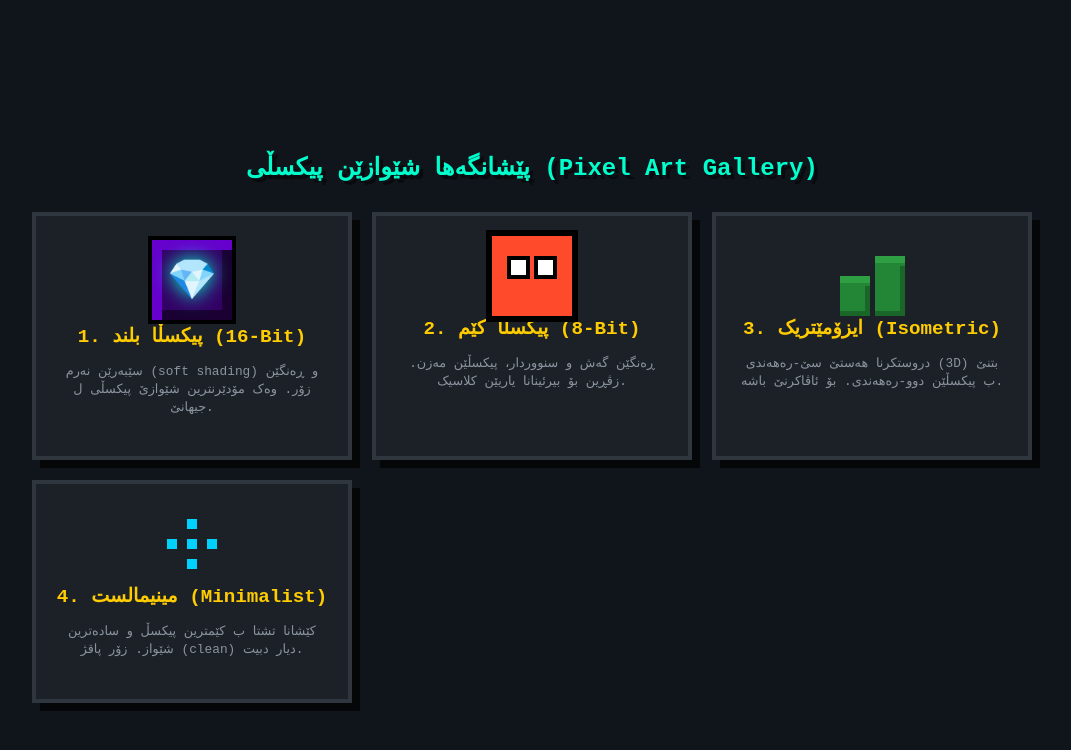
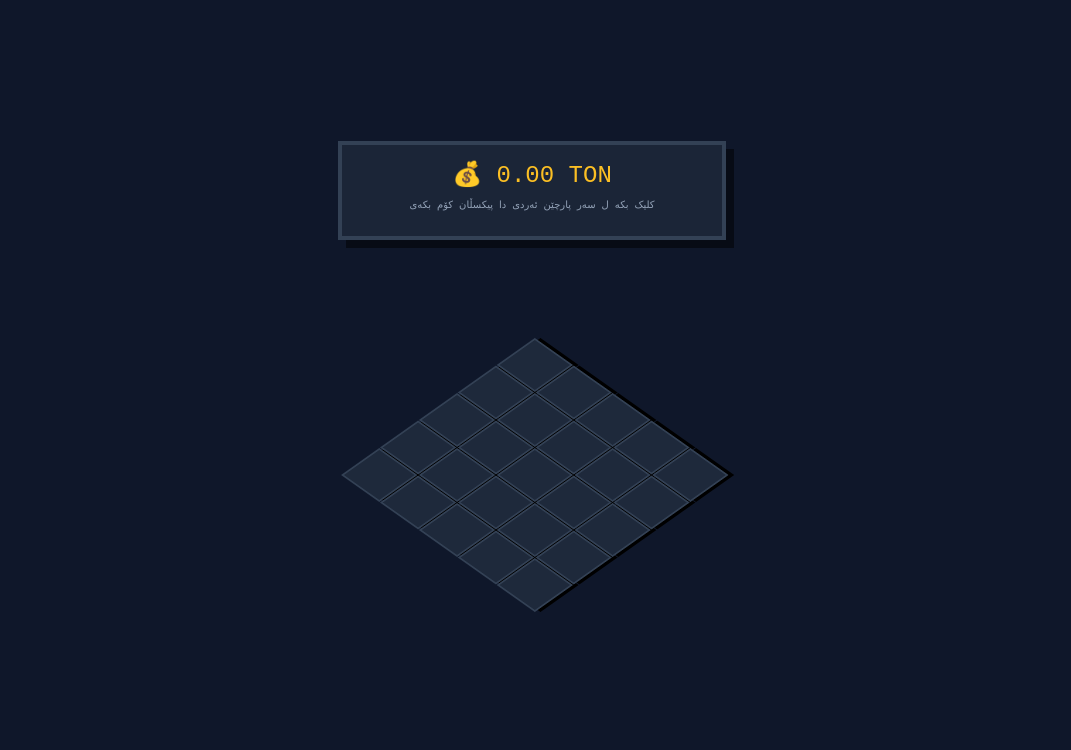
Before and after one commit to mustafagermavi/Plinko-, a plain HTML site: page index.html in a window 1280 px wide. Shown: the whole page, without its empty margins (108-1179 px from the left). Drawn offline with Linux system fonts and the light colour scheme.

Commit message:
Update index.html

```diff
--- a/index.html
+++ b/index.html
@@ -3,200 +3,128 @@
 <head>
     <meta charset="UTF-8">
     <meta name="viewport" content="width=device-width, initial-scale=1.0">
-    <title>پێشانگەها شێوازێن پیکسڵی - Pixel Art Styles Gallery</title>
+    <title>Pixel Miner - TON Edition</title>
     <style>
-        /* --- 1. تنظیمات گشتی (سەرەکی) --- */
+        :root {
+            --pixel-size: 4px;
+            --main-bg: #0f172a;
+            --ton-blue: #0088cc;
+            --pixel-green: #22c55e;
+        }
+
         body {
-            background-color: #10141b; /* ڕەنگێ تاریکێ تێلگرام */
+            background-color: var(--main-bg);
             color: white;
-            font-family: 'Courier New', Courier, monospace; /* فۆنتەکێ کلاسیک */
+            font-family: 'Courier New', Courier, monospace;
             display: flex;
             flex-direction: column;
             align-items: center;
             justify-content: center;
-            min-height: 100vh;
+            height: 100vh;
             margin: 0;
-            padding: 20px;
-            /* گرنگترین بەش: پاراستنا تێژییا پیکسڵان */
             image-rendering: pixelated;
         }
 
-        h1 {
-            text-align: center;
-            font-size: 1.5rem;
-            color: #00ffcc; /* ڕەنگێ نیۆن بۆ مۆدێرنکرنێ */
-            text-shadow: 4px 4px 0px rgba(0,0,0,0.5);
-            margin-bottom: 30px;
+        /* 1. کێلگەیا یاریێ ب شێوازێ Isometric */
+        .game-grid {
+            display: grid;
+            grid-template-columns: repeat(5, 50px);
+            grid-template-rows: repeat(5, 50px);
+            gap: 5px;
+            transform: rotateX(45deg) rotateZ(-45deg); /* شێوازێ ایزۆمێتریک */
+            margin-bottom: 50px;
         }
 
-        /* --- 2. چوارچۆڤێ گشتی یێ پێشانگەهێ --- */
-        .gallery-container {
-            display: grid;
-            grid-template-columns: repeat(auto-fit, minmax(280px, 1fr));
-            gap: 20px;
-            width: 100%;
-            max-width: 1000px;
+        .tile {
+            width: 50px;
+            height: 50px;
+            background-color: #1e293b;
+            border: 2px solid #334155;
+            cursor: pointer;
+            transition: all 0.1s;
+            box-shadow: 4px 4px 0px #000;
         }
 
-        /* --- 3. ستایلێ کارتێن جودا --- */
-        .pixel-card {
-            background: #1c2128;
-            border: 4px solid #30363d;
-            border-radius: 0px; /* گۆشەیێن تیژ */
-            padding: 20px;
-            text-align: center;
-            /* سێبەرا پیکسڵی یا ستوور */
-            box-shadow: 8px 8px 0px rgba(0,0,0,0.7);
-            transition: transform 0.2s;
+        .tile:active {
+            transform: translate(2px, 2px);
+            box-shadow: 1px 1px 0px #000;
+            background-color: var(--pixel-green);
         }
 
-        .pixel-card:hover {
-            transform: translate(-4px, -4px);
-            box-shadow: 12px 12px 0px rgba(0,0,0,0.7);
+        /* 2. کارەکتەرێ مینیمالست */
+        .player {
+            width: 20px;
+            height: 30px;
+            background-color: #f43f5e;
+            position: absolute;
+            top: -20px;
+            left: 50%;
+            transform: translateX(-50%);
+            border: 2px solid black;
         }
 
-        .card-title {
-            font-size: 1.2rem;
-            font-weight: bold;
-            margin-bottom: 15px;
-            color: #ffcc00; /* ڕەنگێ زەرد بۆ سەرنجڕاکێشانێ */
+        /* 3. پانێلا زانیاریان (Modern UI) */
+        .info-panel {
+            width: 80%;
+            max-width: 350px;
+            background: rgba(30, 41, 59, 0.8);
+            border: 4px solid #334155;
+            padding: 15px;
+            text-align: center;
+            box-shadow: 8px 8px 0px rgba(0,0,0,0.5);
         }
 
-        .card-desc {
-            font-size: 0.8rem;
-            color: #8b949e;
-            margin-bottom: 20px;
-            line-height: 1.4;
+        .score-box {
+            font-size: 1.5rem;
+            color: #fbbf24;
+            margin-bottom: 10px;
         }
 
-        /* --- 4. کێشانا شێوازان ب CSS (بێی وێنە) --- */
-
-        /* A. ستایلێ پیکسڵا بلند (High-Bit / 16-Bit) - کێشانا لۆگۆیەکێ گەش */
-        .high-bit-example {
-            width: 80px; height: 80px;
-            margin: 0 auto;
-            background-color: #330066;
-            border: 4px solid black;
-            position: relative;
-            /* دروستکرنا سێبەرێن نەرم (soft shading) بتنێ ب CSS */
-            box-shadow:
-                inset 10px 10px 0px #6600cc,
-                inset -10px -10px 0px #1a0033;
+        .btn-ton {
+            background: var(--ton-blue);
+            border: 4px solid #005f8d;
+            padding: 10px 20px;
+            color: white;
+            font-weight: bold;
+            cursor: pointer;
+            width: 100%;
+            text-transform: uppercase;
         }
-
-        .high-bit-example::after {
-            content: "💎"; /* ئایبۆنێ گرانبەها */
-            font-size: 40px;
-            position: absolute;
-            top: 50%; left: 50%;
-            transform: translate(-50%, -50%);
-            /* هەستێ درەوشانەوە (glow) */
-            filter: drop-shadow(0 0 10px #00ffcc);
-        }
-
-        /* B. ستایلێ پیکسڵا کێم (8-Bit / Retro) - کێشانا کارەکتەرەکێ سادە */
-        .low-bit-example {
-            width: 80px; height: 80px;
-            margin: 0 auto;
-            background-color: #ff4b2b; /* ڕەنگێ گەشێ کلاسیک */
-            outline: 6px solid black;
-            position: relative;
-        }
-
-        /* چاڤێن پیکسڵی (بتنێ دوو پیکسڵ) */
-        .low-bit-example::before, .low-bit-example::after {
-            content: "";
-            position: absolute;
-            width: 15px; height: 15px;
-            background: white;
-            border: 4px solid black;
-        }
-
-        .low-bit-example::before { top: 20px; left: 15px; }
-        .low-bit-example::after { top: 20px; right: 15px; }
-
-        /* C. ستایلێ ایزۆمێتریک (Isometric / 3D) - کێشانا دوو شەشپاڵۆوان */
-        .isometric-example {
-            width: 80px; height: 80px;
-            margin: 0 auto;
-            display: flex; gap: 5px;
-            justify-content: center; align-items: flex-end;
-        }
-
-        /* شەشپاڵۆیا ایزۆمێتریک ب CSS */
-        .cube {
-            width: 30px; height: 30px;
-            background: #238636; /* لایێ سەرەکی */
-            position: relative;
-            box-shadow: inset -5px -5px 0px #1a6629; /* لایێ تاریک */
-        }
-
-        .cube::before { /* لایێ سەری */
-            content: ""; position: absolute;
-            width: 100%; height: 10px;
-            background: #2ea043; /* لایێ ڕووناك */
-            top: -10px; left: 0;
-            box-shadow: inset 0 -3px 0px #238636;
-        }
-
-        /* D. ستایلێ مینیمالست (Minimalist / Pixel Perfect) - کێشانا ستارەیەکا سادە */
-        .minimalist-example {
-            width: 80px; height: 80px;
-            margin: 0 auto;
-            position: relative;
-        }
-
-        .star {
-            position: absolute;
-            width: 10px; height: 10px;
-            background: #00d2ff;
-            top: 50%; left: 50%;
-            transform: translate(-50%, -50%);
-            /* کێشانا ستارەیەکێ ب کێمترین پیکسڵ */
-            box-shadow:
-                0 -20px 0 #00d2ff,
-                0 20px 0 #00d2ff,
-                -20px 0 0 #00d2ff,
-                20px 0 0 #00d2ff;
-        }
-
     </style>
 </head>
 <body>
 
-    <h1>پێشانگەها شێوازێن پیکسڵی (Pixel Art Gallery)</h1>
+    <div class="info-panel">
+        <div class="score-box">💰 <span id="balance">0.00</span> TON</div>
+        <div style="font-size: 10px; color: #94a3b8; margin-bottom: 10px;">کلیک بکە ل سەر پارچێن ئەردی دا پیکسڵان کۆم بکەی</div>
+    </div>
 
-    <div class="gallery-container">
+    <div style="height: 100px;"></div>
 
-        <div class="pixel-card">
-            <div class="high-bit-example"></div>
-            <div class="card-title">1. پیکسڵا بلند (16-Bit)</div>
-            <div class="card-desc">سێبەرێن نەرم (soft shading) و ڕەنگێن زۆر. وەک مۆدێرنترین شێوازێ پیکسڵی ل جیهانێ.</div>
+    <div class="game-grid" id="grid">
         </div>
 
-        <div class="pixel-card">
-            <div class="low-bit-example"></div>
-            <div class="card-title">2. پیکسڵا کێم (8-Bit)</div>
-            <div class="card-desc">ڕەنگێن گەش و سنووردار، پیکسڵێن مەزن. زڤڕین بۆ بیرئینانا یاریێن کلاسیک.</div>
-        </div>
+    <script>
+        const grid = document.getElementById('grid');
+        const balanceEl = document.getElementById('balance');
+        let balance = 0;
 
-        <div class="pixel-card">
-            <div class="isometric-example">
-                <div class="cube"></div>
-                <div class="cube" style="height: 50px;"></div> </div>
-            <div class="card-title">3. ایزۆمێتریک (Isometric)</div>
-            <div class="card-desc">دروستکرنا هەستێ سێ-رەهەندی (3D) بتنێ ب پیکسڵێن دوو-رەهەندی. بۆ ئاڤاکرنێ باشە.</div>
-        </div>
+        // دروستکرنا ٢٥ پارچێن ئەردی
+        for (let i = 0; i < 25; i++) {
+            const tile = document.createElement('div');
+            tile.className = 'tile';
+            tile.onclick = () => {
+                // لۆجیکێ قازانجێ هەرەمەکی
+                let gain = Math.random() > 0.8 ? 0.01 : 0.001;
+                balance += gain;
+                balanceEl.innerText = balance.toFixed(3);
 
-        <div class="pixel-card">
-            <div class="minimalist-example">
-                <div class="star"></div>
-            </div>
-            <div class="card-title">4. مینیمالست (Minimalist)</div>
-            <div class="card-desc">کێشانا تشتا ب کێمترین پیکسڵ و سادەترین شێواز. زۆر پاقژ (clean) دیار دبیت.</div>
-        </div>
-
-    </div>
-
+                // ئەنیمەشینا پیکسڵی
+                tile.style.backgroundColor = '#4ade80';
+                setTimeout(() => tile.style.backgroundColor = '#1e293b', 100);
+            };
+            grid.appendChild(tile);
+        }
+    </script>
 </body>
 </html>
```
